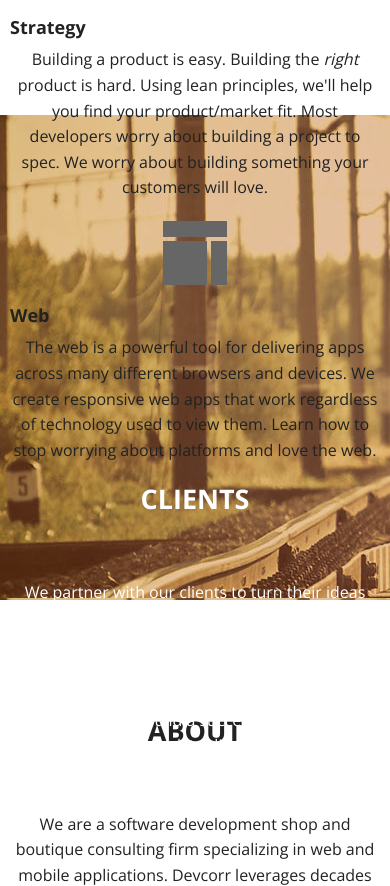
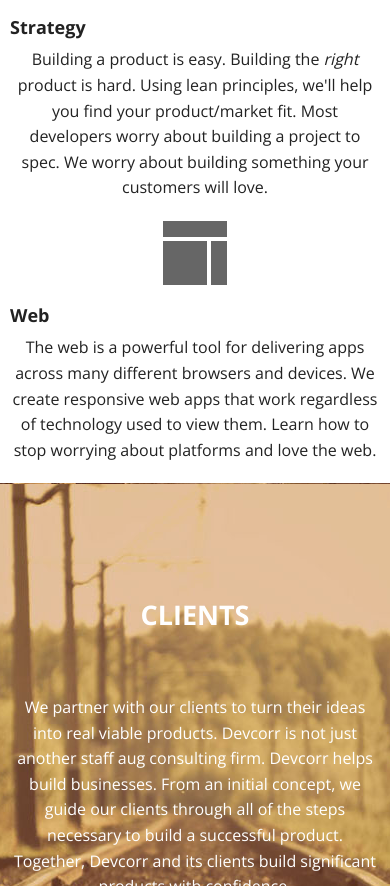
Before and after one commit to Devcorr/Devcorr.github.io, a plain HTML site: page www/index.html in a window 390 px wide. Shown: the part 1114-2000 px from the top of the page. Drawn offline with nearby package versions, Linux system fonts and the light colour scheme; files that its build step writes are made by us from their sources.

Commit message:
fixed sizing of sections on small screens

```diff
--- a/www/scss/styles.scss
+++ b/www/scss/styles.scss
@@ -26,7 +26,8 @@
 
 .img-info-section {
   color:white;
-  height:485px;
+  min-height:485px;
+  background-position: center;
 
   & > h2 {
     color: white;
@@ -34,7 +35,7 @@
 }
 
 .info-section {
-  height:656px;
+  min-height:656px;
 }
 
 .info-section-title {
```
